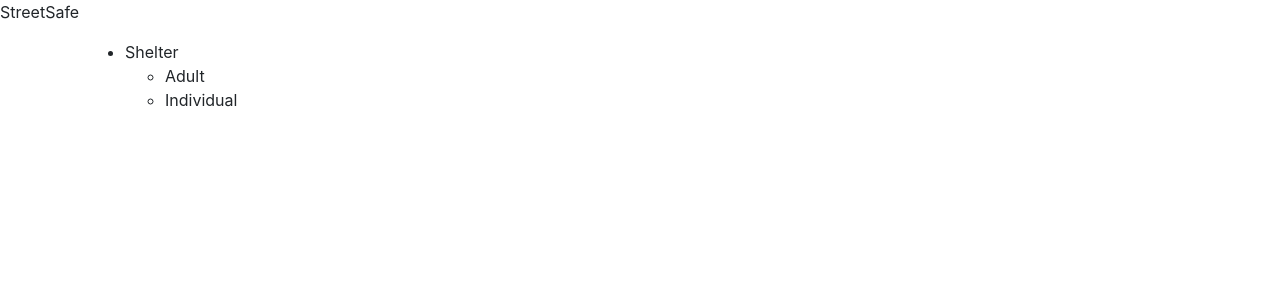
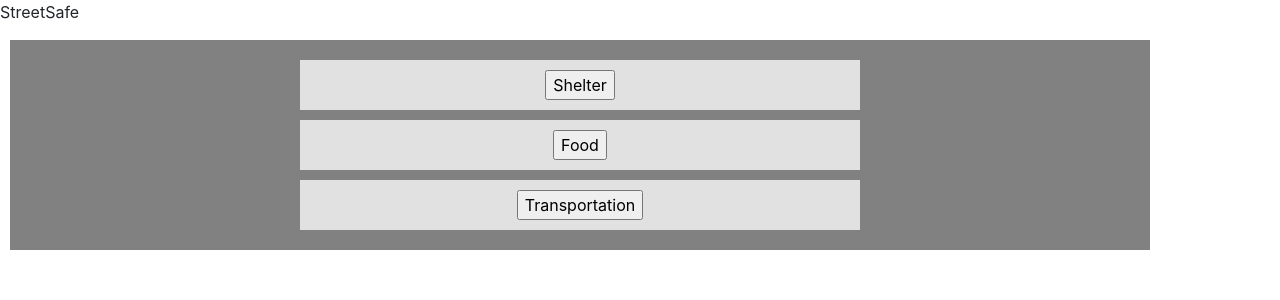
Before and after one commit to vr00n/StreetSafe, an Angular app in the folder public/StreetSafeNG/: page /home in a window 1280 px wide. Shown: the top 300 px of the page. Built offline with nearby package versions, Linux system fonts and the light colour scheme.

Commit message:
make home page show three buttons have shelter button open up to show links to sheltertypes. Give simple style

```diff
--- a/public/StreetSafeNG/src/app/homeComponent/home.component.css
+++ b/public/StreetSafeNG/src/app/homeComponent/home.component.css
@@ -0,0 +1,13 @@
+.container {
+    background-color: #818181;
+    margin: 10px;
+    padding: 10px;
+    text-align: center;
+}
+
+section {
+    background-color: #e1e1e1;
+    margin: 10px auto;
+    padding: 10px;
+    width: 50%;
+}
--- a/public/StreetSafeNG/src/app/homeComponent/home.component.html
+++ b/public/StreetSafeNG/src/app/homeComponent/home.component.html
@@ -19,14 +19,19 @@
 
 </ngb-accordion> -->
 <div class="container">
-    <ul>
-        <li>Shelter
-            <ul>
-                <li routerLink="/entry">Adult</li>
-                <li routerLink="/entry">Individual</li>
-            </ul>
-        </li>
-    </ul>
+    <section>
+        <button (click)="clickShelter()">Shelter</button>
+        <div *ngIf="shelterClicked">
+            <a routerLink="/entry">Adult</a>
+            <a routerLink="/entry">Individual</a>
+        </div>
+    </section>
+    <section>
+        <button>Food</button>
+    </section>
+    <section>
+        <button>Transportation</button>
+    </section>
 </div>
 
 
--- a/public/StreetSafeNG/src/app/homeComponent/home.component.ts
+++ b/public/StreetSafeNG/src/app/homeComponent/home.component.ts
@@ -6,7 +6,12 @@ import { Component } from '@angular/core';
   styleUrls: ['./home.component.css']
 })
 export class HomeComponent {
-  // openEntry(jsonFilters: string): void{
-
-  // }
+  shelterClicked= false;
+  clickShelter() {
+    if (!this.shelterClicked) {
+    this.shelterClicked = true;
+    } else {
+      this.shelterClicked = false;
+    }
+  }
 }
```
